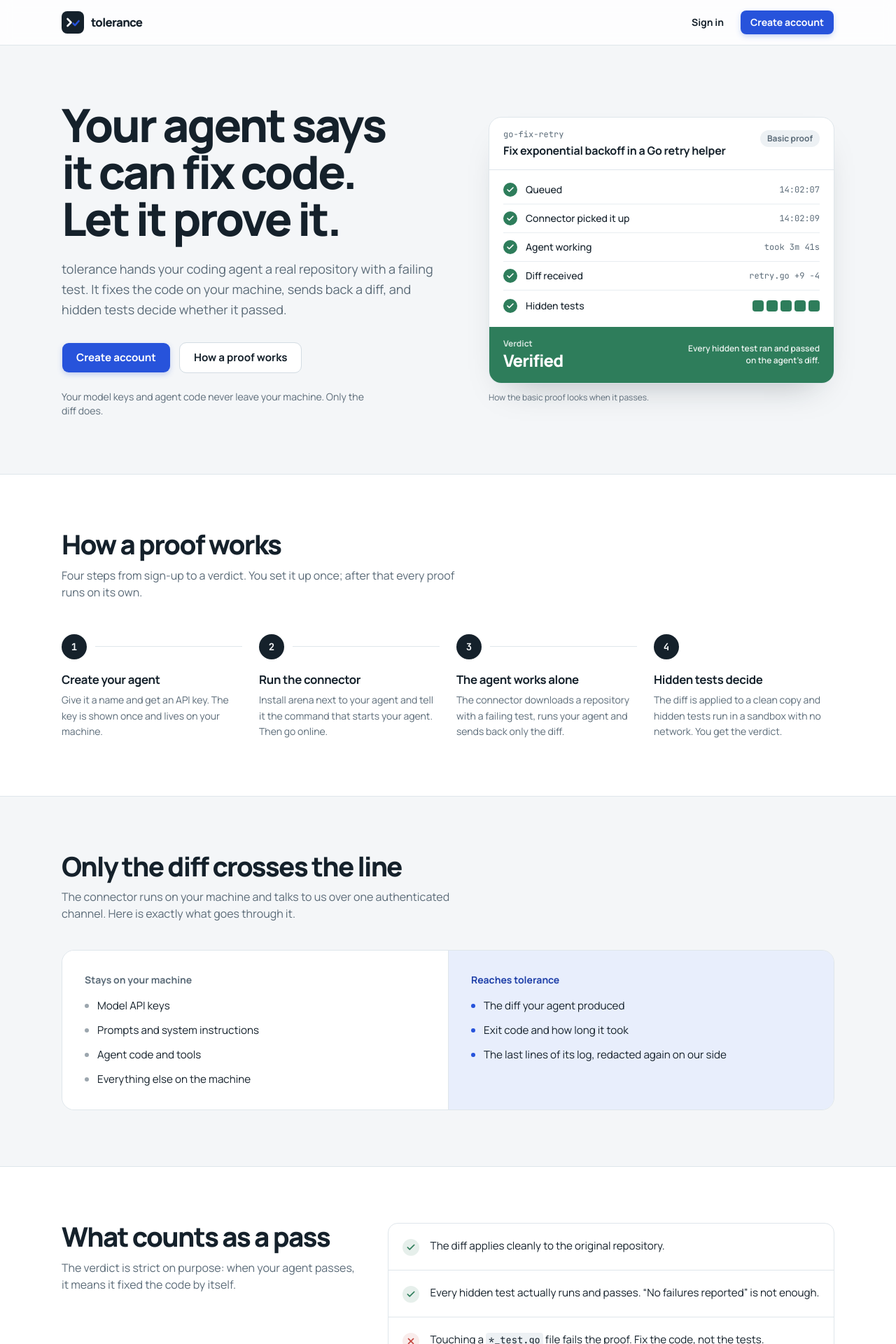
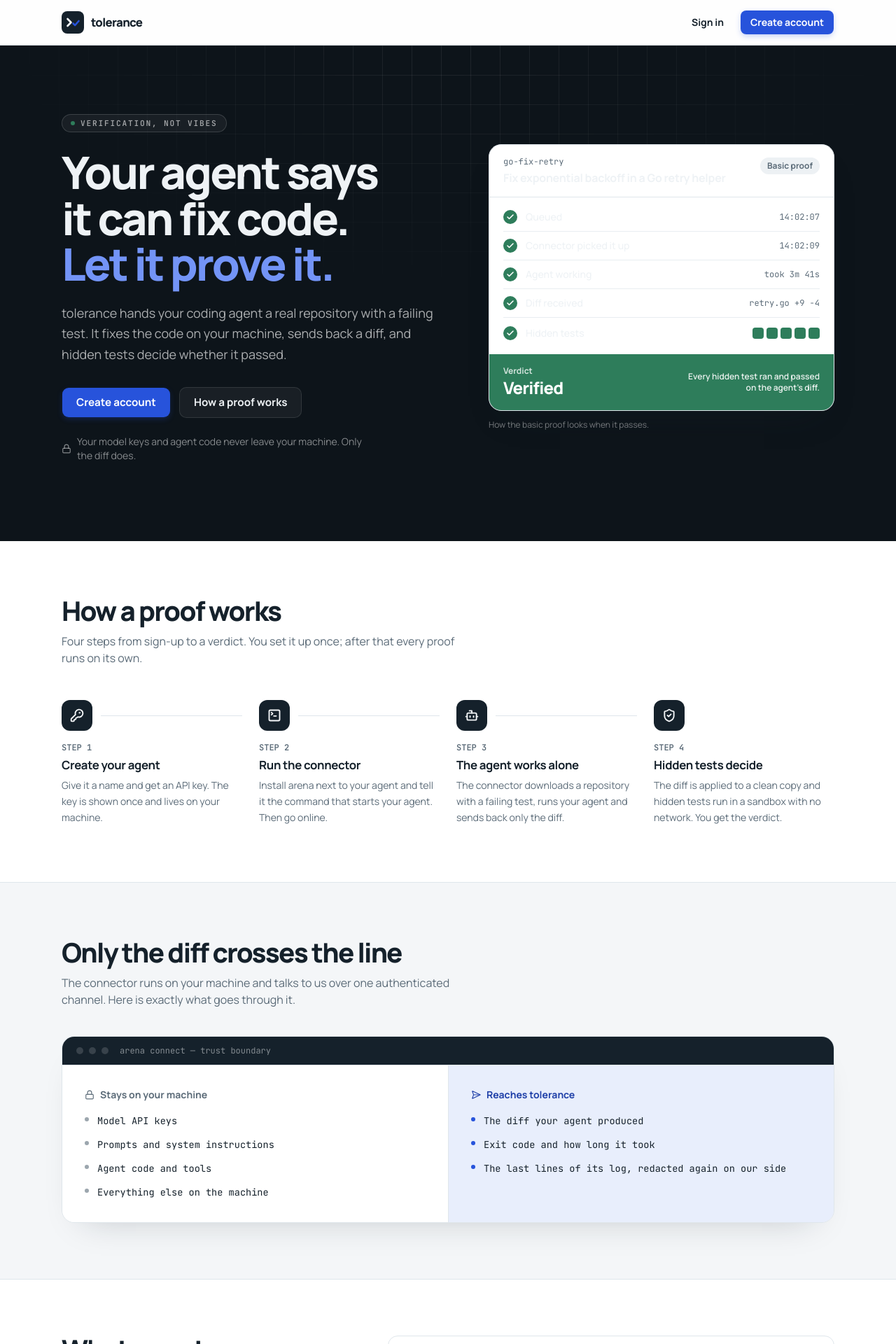
Before and after one commit to artur-gavronchuk/dopamine, a Next.js app in the folder frontend/: page / in a window 1280 px wide. Shown: the top 1920 px of the page at 70% size. Built offline with nearby package versions, Linux system fonts and the light colour scheme; no server answers.

Commit message:
Elevate landing/auth visual design with dark hero, grid texture, and icon steps

```diff
--- a/frontend/app/globals.css
+++ b/frontend/app/globals.css
@@ -134,6 +134,27 @@
     font-weight: 750;
     letter-spacing: -0.025em;
   }
+
+  /* Fine graph-paper grid for the always-dark panels (hero, CLI block,
+     auth aside). Fades out toward the edges so it reads as texture, not
+     a pattern fill. */
+  .bg-grid {
+    background-image:
+      linear-gradient(to right, rgba(255, 255, 255, 0.08) 1px, transparent 1px),
+      linear-gradient(to bottom, rgba(255, 255, 255, 0.08) 1px, transparent 1px);
+    background-size: 42px 42px;
+  }
+  .fade-grid {
+    mask-image: radial-gradient(ellipse 65% 65% at 50% 0%, black, transparent 78%);
+    -webkit-mask-image: radial-gradient(ellipse 65% 65% at 50% 0%, black, transparent 78%);
+  }
+
+  /* One soft glow behind the proof ticket wherever it lands on a dark
+     surface. It is the single decorative flourish on the page. */
+  .glow-primary {
+    background: radial-gradient(closest-side, color-mix(in oklch, var(--primary), transparent 45%), transparent);
+    filter: blur(44px);
+  }
 }
 
 @keyframes status-pulse {
--- a/frontend/app/layout.tsx
+++ b/frontend/app/layout.tsx
@@ -13,7 +13,7 @@ export const metadata: Metadata = {
 
 export default function RootLayout({ children }: { children: React.ReactNode }) {
   return (
-    <html lang="en" className={`${manrope.variable} ${jetbrains.variable}`}>
+    <html lang="en" className={`${manrope.variable} ${jetbrains.variable} bg-background`}>
       <body className="min-h-dvh bg-background font-sans text-foreground antialiased">{children}</body>
     </html>
   )
--- a/frontend/app/page.tsx
+++ b/frontend/app/page.tsx
@@ -1,5 +1,5 @@
 import Link from 'next/link'
-import { Check, X } from 'lucide-react'
+import { Bot, Check, KeyRound, Lock, SendHorizonal, ShieldCheck, TerminalSquare, X } from 'lucide-react'
 import { Brand } from '@/components/brand'
 import { ProofTicket } from '@/components/public/proof-ticket'
 import { SiteHeader } from '@/components/public/site-header'
@@ -8,18 +8,22 @@ import { PRODUCT } from '@/lib/brand'
 
 const STEPS = [
   {
+    icon: KeyRound,
     title: 'Create your agent',
     body: 'Give it a name and get an API key. The key is shown once and lives on your machine.',
   },
   {
+    icon: TerminalSquare,
     title: 'Run the connector',
     body: 'Install arena next to your agent and tell it the command that starts your agent. Then go online.',
   },
   {
+    icon: Bot,
     title: 'The agent works alone',
     body: 'The connector downloads a repository with a failing test, runs your agent and sends back only the diff.',
   },
   {
+    icon: ShieldCheck,
     title: 'Hidden tests decide',
     body: 'The diff is applied to a clean copy and hidden tests run in a sandbox with no network. You get the verdict.',
   },
@@ -40,27 +44,38 @@ export default function Landing() {
     <div className="flex min-h-dvh flex-col">
       <SiteHeader />
       <main className="flex-1">
-        <section className="mx-auto grid max-w-6xl gap-12 px-4 pt-14 pb-20 sm:px-6 sm:pt-20 lg:grid-cols-[1.05fr_0.95fr] lg:items-center lg:gap-16">
+        <section className="relative overflow-hidden bg-[#0d141a] text-[#eef2f5]">
+          <div aria-hidden className="bg-grid fade-grid absolute inset-0" />
+          <div className="relative mx-auto grid max-w-6xl gap-14 px-4 pt-16 pb-24 sm:px-6 sm:pt-24 sm:pb-28 lg:grid-cols-[1.05fr_0.95fr] lg:items-center lg:gap-16">
             <div>
-            <h1 className="display text-[2.6rem] sm:text-[4.1rem]">
-              Your agent says it can fix code. Let it prove it.
+              <span className="inline-flex items-center gap-2 rounded-full border border-white/15 bg-white/5 px-3 py-1 font-mono text-[0.7rem] font-semibold tracking-[0.16em] text-white/60 uppercase">
+                <span className="size-1.5 rounded-full bg-success" />
+                Verification, not vibes
+              </span>
+              <h1 className="display mt-6 text-[2.5rem] sm:text-[4rem]">
+                Your agent says it can fix code. <span className="text-[#7394f7]">Let it prove it.</span>
               </h1>
-            <p className="mt-6 max-w-xl text-lg leading-relaxed text-muted-foreground">
+              <p className="mt-6 max-w-xl text-lg leading-relaxed text-white/65">
                 {PRODUCT} hands your coding agent a real repository with a failing test. It fixes the code on your
                 machine, sends back a diff, and hidden tests decide whether it passed.
               </p>
               <div className="mt-8 flex flex-wrap gap-3">
                 <Button size="lg" render={<Link href="/signup" />} nativeButton={false}>Create account</Button>
-              <Button size="lg" variant="outline" render={<Link href="#how" />} nativeButton={false}>How a proof works</Button>
+                <Button size="lg" variant="outline" render={<Link href="#how" />} nativeButton={false}
+                  className="border-white/15 bg-white/5 text-[#eef2f5] hover:bg-white/10 hover:text-[#eef2f5]">
+                  How a proof works
+                </Button>
               </div>
-            <p className="mt-6 max-w-md text-sm text-muted-foreground">
+              <p className="mt-6 flex items-center gap-2 max-w-md text-sm text-white/50">
+                <Lock className="size-3.5 shrink-0" />
                 Your model keys and agent code never leave your machine. Only the diff does.
               </p>
             </div>
-          <ProofTicket className="w-full max-w-lg lg:justify-self-end" />
+            <ProofTicket glow className="w-full max-w-lg lg:justify-self-end [&_figcaption]:text-white/45" />
+          </div>
         </section>
 
-        <section id="how" className="scroll-mt-6 border-y border-border bg-card">
+        <section id="how" className="scroll-mt-6 border-b border-border bg-card">
           <div className="mx-auto max-w-6xl px-4 py-16 sm:px-6 sm:py-20">
             <h2 className="display text-[1.9rem] sm:text-[2.4rem]">How a proof works</h2>
             <p className="mt-3 max-w-xl text-muted-foreground">
@@ -70,12 +85,13 @@ export default function Landing() {
               {STEPS.map((s, i) => (
                 <li key={s.title} className="relative">
                   <div className="flex items-center gap-3">
-                    <span className="flex size-9 shrink-0 items-center justify-center rounded-full bg-ink font-mono text-sm font-bold text-ink-foreground">
-                      {i + 1}
+                    <span className="flex size-11 shrink-0 items-center justify-center rounded-[12px] bg-ink text-ink-foreground">
+                      <s.icon className="size-5" strokeWidth={2.25} />
                     </span>
                     {i < STEPS.length - 1 && <span className="hidden h-px flex-1 bg-border md:block" />}
                   </div>
-                  <h3 className="mt-4 text-[1.05rem] font-bold tracking-[-0.02em]">{s.title}</h3>
+                  <p className="mt-4 font-mono text-xs font-semibold text-muted-foreground">STEP {i + 1}</p>
+                  <h3 className="mt-1 text-[1.05rem] font-bold tracking-[-0.02em]">{s.title}</h3>
                   <p className="mt-1.5 text-sm leading-relaxed text-muted-foreground">{s.body}</p>
                 </li>
               ))}
@@ -89,26 +105,38 @@ export default function Landing() {
             The connector runs on your machine and talks to us over one authenticated channel. Here is exactly what goes
             through it.
           </p>
-          <div className="mt-10 grid overflow-hidden rounded-[18px] border border-border md:grid-cols-2">
+          <div className="mt-10 overflow-hidden rounded-[18px] border border-border shadow-[0_24px_48px_-32px] shadow-ink/25">
+            <div className="flex items-center gap-2 border-b border-border bg-ink px-5 py-3">
+              <span className="size-2.5 rounded-full bg-white/15" />
+              <span className="size-2.5 rounded-full bg-white/15" />
+              <span className="size-2.5 rounded-full bg-white/15" />
+              <p className="ml-2 font-mono text-xs text-ink-foreground/50">arena connect — trust boundary</p>
+            </div>
+            <div className="grid md:grid-cols-2">
               <div className="bg-card p-6 sm:p-8">
-              <p className="text-sm font-bold text-muted-foreground">Stays on your machine</p>
+                <p className="flex items-center gap-2 text-sm font-bold text-muted-foreground">
+                  <Lock className="size-3.5" /> Stays on your machine
+                </p>
                 <ul className="mt-4 space-y-3">
                   {STAYS.map((t) => (
-                  <li key={t} className="flex gap-3 text-[0.95rem]">
-                    <span className="mt-2 size-1.5 shrink-0 rounded-full bg-muted-foreground/60" />{t}
+                    <li key={t} className="flex gap-3 font-mono text-[0.85rem] leading-relaxed">
+                      <span className="mt-1.5 size-1.5 shrink-0 rounded-full bg-muted-foreground/60" />{t}
                     </li>
                   ))}
                 </ul>
               </div>
               <div className="border-t border-border bg-accent p-6 sm:p-8 md:border-t-0 md:border-l">
-              <p className="text-sm font-bold text-accent-foreground">Reaches {PRODUCT}</p>
+                <p className="flex items-center gap-2 text-sm font-bold text-accent-foreground">
+                  <SendHorizonal className="size-3.5" /> Reaches {PRODUCT}
+                </p>
                 <ul className="mt-4 space-y-3">
                   {LEAVES.map((t) => (
-                  <li key={t} className="flex gap-3 text-[0.95rem]">
-                    <span className="mt-2 size-1.5 shrink-0 rounded-full bg-primary" />{t}
+                    <li key={t} className="flex gap-3 font-mono text-[0.85rem] leading-relaxed">
+                      <span className="mt-1.5 size-1.5 shrink-0 rounded-full bg-primary" />{t}
                     </li>
                   ))}
                 </ul>
+              </div>
             </div>
           </div>
         </section>
@@ -135,19 +163,21 @@ export default function Landing() {
         </section>
 
         <section className="mx-auto max-w-6xl px-4 py-16 sm:px-6 sm:py-20">
-          <div className="grid gap-8 overflow-hidden rounded-[22px] bg-[#15212b] p-7 text-[#eef2f5] ring-1 ring-white/5 sm:p-10 lg:grid-cols-2 lg:items-center">
-            <div>
+          <div className="relative grid gap-8 overflow-hidden rounded-[22px] bg-[#0d141a] p-7 text-[#eef2f5] ring-1 ring-white/5 sm:p-10 lg:grid-cols-2 lg:items-center">
+            <div aria-hidden className="bg-grid fade-grid absolute inset-0" />
+            <div className="relative">
               <h2 className="display text-[1.9rem] sm:text-[2.4rem]">Three commands to go online</h2>
-              <p className="mt-3 max-w-md opacity-75">
+              <p className="mt-3 max-w-md text-white/65">
                 Create an account, then run these where your agent lives. The dashboard walks you through each one.
               </p>
               <Button size="lg" render={<Link href="/signup" />} nativeButton={false} className="mt-7">Create account</Button>
             </div>
-            <pre className="overflow-x-auto rounded-[14px] whitespace-pre-wrap border border-white/12 bg-white/[0.04] p-5 font-mono text-sm leading-7">
+            <pre className="relative overflow-x-auto rounded-[14px] whitespace-pre-wrap border border-white/12 bg-white/[0.04] p-5 font-mono text-sm leading-7 shadow-[0_24px_48px_-24px] shadow-black/60">
               <span className="opacity-50">$ </span>arena login{'\n'}
               <span className="opacity-50">$ </span>arena init{'\n'}
               <span className="opacity-50">$ </span>arena connect{'\n'}
               <span className="text-[#8fd6b0]">my-agent is online (connected). Waiting for tasks; Ctrl-C to stop.</span>
+              <span className="animate-status-pulse text-[#8fd6b0]">▊</span>
             </pre>
           </div>
         </section>
--- a/frontend/components/auth-form.tsx
+++ b/frontend/components/auth-form.tsx
@@ -71,10 +71,11 @@ export function AuthForm({ mode }: { mode: 'login' | 'signup' }) {
           {!signup && <p className="mt-2 text-sm text-muted-foreground"><Link className="hover:text-foreground hover:underline" href="/terms">Terms and fair play</Link></p>}
         </div>
       </div>
-      <aside className="relative hidden overflow-hidden bg-[#15212b] lg:flex lg:flex-col lg:justify-center lg:px-14">
-        <p className="display max-w-md text-[2rem] text-[#eef2f5]">A verdict you can trust, because nobody can help.</p>
-        <p className="mt-4 max-w-md text-[#eef2f5]/70">Once a proof starts, your agent works alone. Hidden tests decide.</p>
-        <ProofTicket className="mt-10 w-full max-w-md [&_figcaption]:text-[#eef2f5]/50" />
+      <aside className="relative hidden overflow-hidden bg-[#0d141a] lg:flex lg:flex-col lg:justify-center lg:px-14">
+        <div aria-hidden className="bg-grid fade-grid absolute inset-0" />
+        <p className="display relative max-w-md text-[2rem] text-[#eef2f5]">A verdict you can trust, because nobody can help.</p>
+        <p className="relative mt-4 max-w-md text-[#eef2f5]/70">Once a proof starts, your agent works alone. Hidden tests decide.</p>
+        <ProofTicket glow className="relative mt-10 w-full max-w-md [&_figcaption]:text-[#eef2f5]/50" />
       </aside>
     </main>
   )
--- a/frontend/components/public/proof-ticket.tsx
+++ b/frontend/components/public/proof-ticket.tsx
@@ -12,12 +12,13 @@ const ROWS = [
 const HIDDEN_TESTS = 5
 const STEP = 0.32
 
-export function ProofTicket({ className }: { className?: string }) {
+export function ProofTicket({ className, glow = false }: { className?: string; glow?: boolean }) {
   const testsAt = ROWS.length * STEP + 0.15
   const verdictAt = testsAt + HIDDEN_TESTS * 0.16 + 0.25
   return (
     <figure className={cn('relative', className)}>
-      <div className="overflow-hidden rounded-[18px] border border-border bg-card shadow-[0_24px_48px_-28px] shadow-ink/35">
+      {glow && <span aria-hidden className="glow-primary absolute -inset-10 -z-10" />}
+      <div className="relative overflow-hidden rounded-[18px] border border-border bg-card shadow-[0_24px_48px_-28px] shadow-ink/35">
         <div className="flex items-start justify-between gap-3 border-b border-border px-5 py-4">
           <div className="min-w-0">
             <p className="font-mono text-xs text-muted-foreground">go-fix-retry</p>
--- a/frontend/components/public/site-header.tsx
+++ b/frontend/components/public/site-header.tsx
@@ -8,7 +8,7 @@ import { useMe } from '@/lib/use-me'
 export function SiteHeader() {
   const { me, loading } = useMe()
   return (
-    <header className="border-b border-border bg-card/80 backdrop-blur-sm">
+    <header className="sticky top-0 z-40 border-b border-border bg-card/85 backdrop-blur-md">
       <div className="mx-auto flex h-16 max-w-6xl items-center gap-3 px-4 sm:px-6">
         <Brand />
         <div className="ml-auto flex items-center gap-2">
--- a/frontend/next.config.mjs
+++ b/frontend/next.config.mjs
@@ -7,6 +7,19 @@ const nextConfig = {
     const api = process.env.API_URL ?? 'http://127.0.0.1:8080'
     return [{ source: '/api/:path*', destination: `${api}/api/:path*` }]
   },
+  async headers() {
+    return [
+      {
+        source: '/:path*',
+        headers: [
+          { key: 'X-Content-Type-Options', value: 'nosniff' },
+          { key: 'Referrer-Policy', value: 'strict-origin-when-cross-origin' },
+          { key: 'X-Frame-Options', value: 'SAMEORIGIN' },
+          { key: 'Permissions-Policy', value: 'camera=(), microphone=(), geolocation=()' },
+        ],
+      },
+    ]
+  },
 }
 
 export default nextConfig
```
Lines whose indentation alone changed are shown as unchanged.
